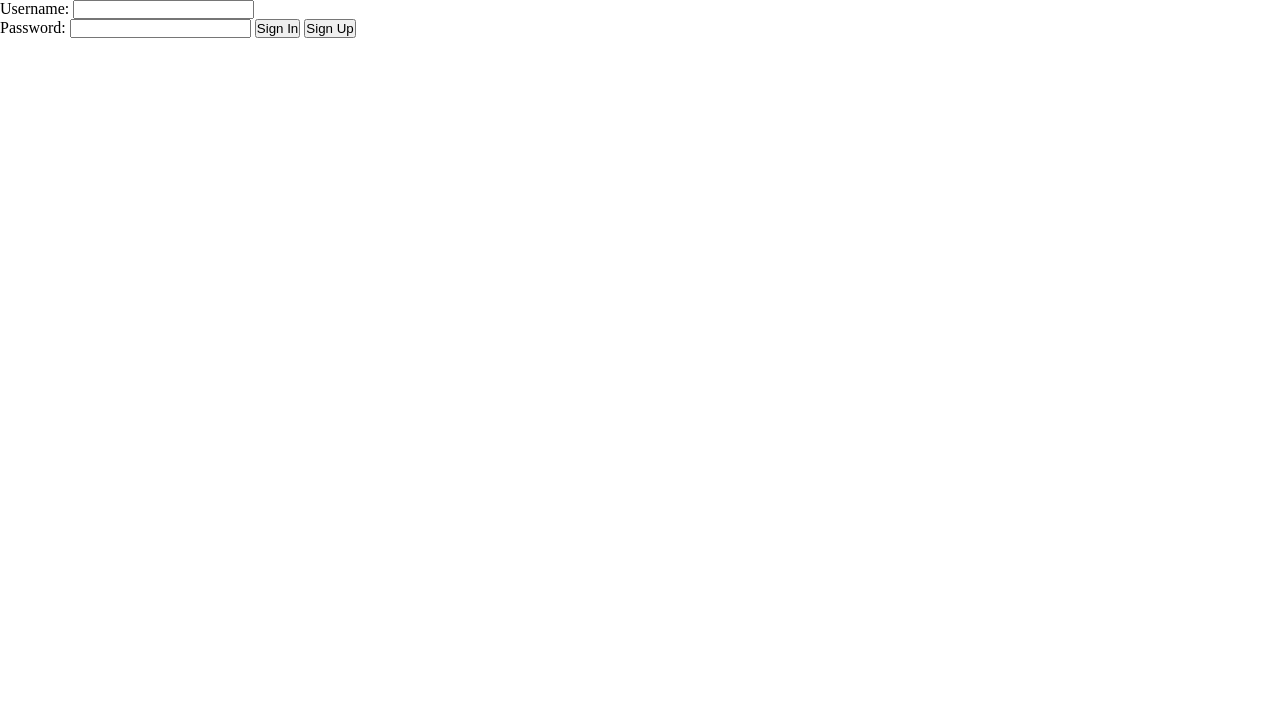
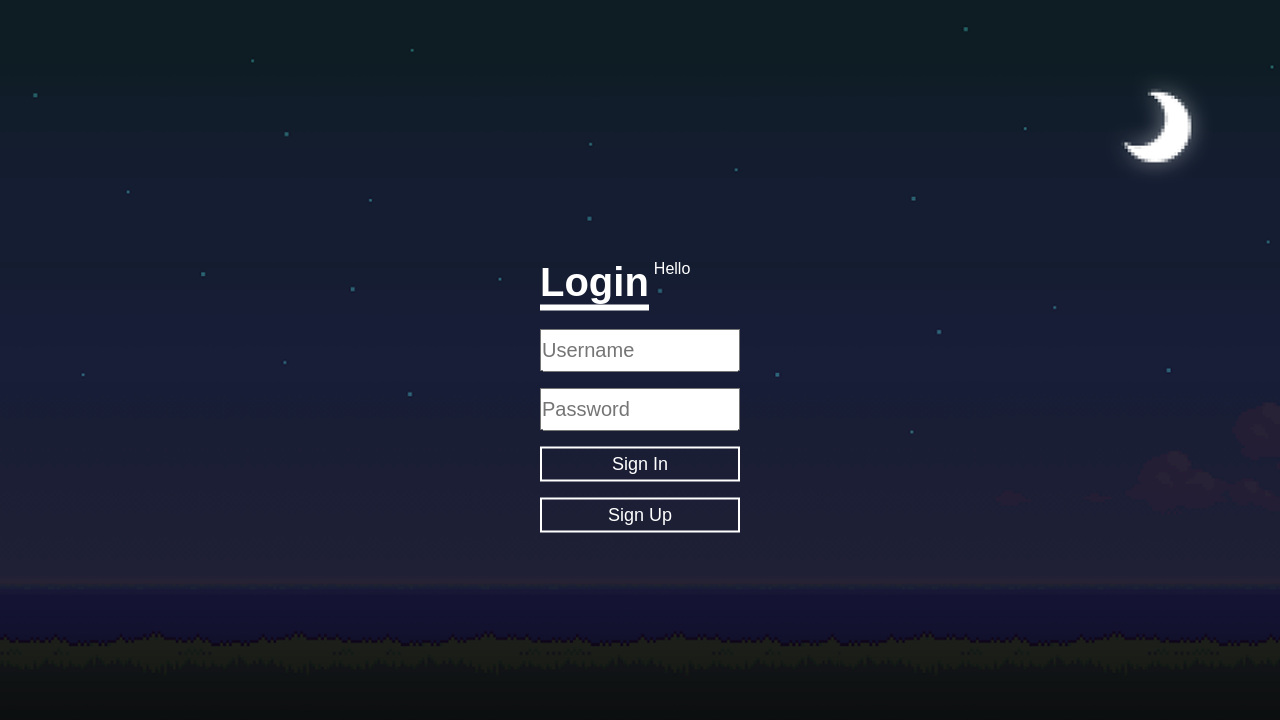
Before and after one commit to TylerGoh/aseal, a website: page client/index.html in a window 1280 px wide. Drawn offline with Linux system fonts and the light colour scheme; no server answers.

Commit message:
login changes

```diff
--- a/client/index.html
+++ b/client/index.html
@@ -2,11 +2,14 @@
 <link rel="stylesheet" type="text/css" href="/client/style.css">
 <link rel="shortcut icon" href="about:blank">
 
-<div id="signDiv">
-	Username: <input id="signDiv-username" type="text"><br>
-	Password: <input id="signDiv-password" type="password">
-	<button id="signDiv-signIn">Sign In</button>
-	<button id="signDiv-signUp">Sign Up</button>
+<div id="signDiv" class="login-box">
+	<h1>Login</h1>
+	<div id="warning-text">Hello</div>
+	<input id="signDiv-username" class="login-chat-box" placeholder="Username" type="text"><br>
+	<input id="signDiv-password" class="login-chat-box" placeholder="Password" type="password">
+	<button id="signDiv-signIn" class="login-button">Sign In</button>
+	<button id="signDiv-signUp" class="login-button">Sign Up</button>
+
 </div>
 
 <script src="/client/socket.js"></script>
@@ -28,6 +31,7 @@
 
 	//#region Website Design
 	var user = "";
+	var warning = document.getElementById("warning-text");
 	var canvas = document.getElementById("ctx");
 	canvas.width = window.innerWidth - 8;
 	canvas.height = window.innerHeight - 2;
@@ -42,7 +46,9 @@
 	var cam_x = 0;
 	var signedin = false;
 	var refreshrate = 100;
-
+	function Warning(text){
+		warning.innerHTML = '<div>' + text + '</div>';
+	}
 	function Lockscreen() {
 		if (lockscreen === true){
 			b_lockscreen.style.backgroundColor=  "white"
@@ -108,7 +114,7 @@
 
 	signDivSignIn.onclick = function () {
 		if (signDivPassword.value.length == 0)
-			alert("A PASSWORD MUST BE GIVEN")
+			Warning("Give a password!");
 		else {
 			socket.emit('signIn', { username: signDivUsername.value, password: signDivPassword.value });
 			user = signDivUsername.value;
@@ -116,7 +122,7 @@
 	}
 	signDivSignUp.onclick = function () {
 		if (signDivPassword.value.length == 0)
-			alert("A PASSWORD MUST BE GIVEN")
+			Warning("Give a password!");
 		else
 			socket.emit('signUp', { username: signDivUsername.value, password: signDivPassword.value });
 	}
@@ -127,13 +133,13 @@
 			chatText.innerHTML += '<div>' + "Welcome back! " + user + '</div>';
 			signedin = true;
 		} else
-			alert("Incorrect username or password.");
+		Warning("Double-check!");
 	});
 	socket.on('signUpResponse', function (data) {
 		if (data.success) {
-			alert("Your account has been created.");
+			Warning("Hooray! Successful creation!");
 		} else
-			alert("Username is taken. Be more original...");
+			Warning("Oh no! The username is taken");
 	});
 	//#endregion
 
--- a/client/style.css
+++ b/client/style.css
@@ -1,11 +1,15 @@
 * {
     margin: 0;
     padding: 0;
+
 }
 
 /* to remove the top and left whitespace */
 
 html, body {
+    background:url(background.png) no-repeat;
+    background-size: cover;
+    font-family: sans-serif;
     width: 100%;
     height: 100%;
     overflow-y: hidden;
@@ -57,6 +61,7 @@ canvas {
     border: 2px solid #000000;
 }
 
+
 .chatForm {
     left: 3px;
     bottom: 3px;
@@ -64,3 +69,36 @@ canvas {
     width: 504px;
     border: 2px solid #000000;
 }
+
+.login-box{
+    width:200px;
+    position: absolute;
+    top:50%;
+    left:50%;
+    transform: translate(-50%,-50%);
+    color:white;
+}
+.login-box h1{
+    float:left;
+    font-size: 40px;
+    border-bottom: 6px solid;
+    margin-bottom: 10px;
+    margin-right:5px;
+}
+.login-chat-box{
+    width:100%;
+    overflow:hidden;
+    font-size:20px;
+    padding:8px 0;
+    margin:8px 0;
+    border: bottom 1px solid;
+}
+.login-button{
+    width:100%;
+    background:none;
+    border: 2px solid;
+    color:white;
+    margin:8px 0;
+    padding:5px;
+    font-size:18;
+}
```
Also changed, not shown: client/background.png (added).
